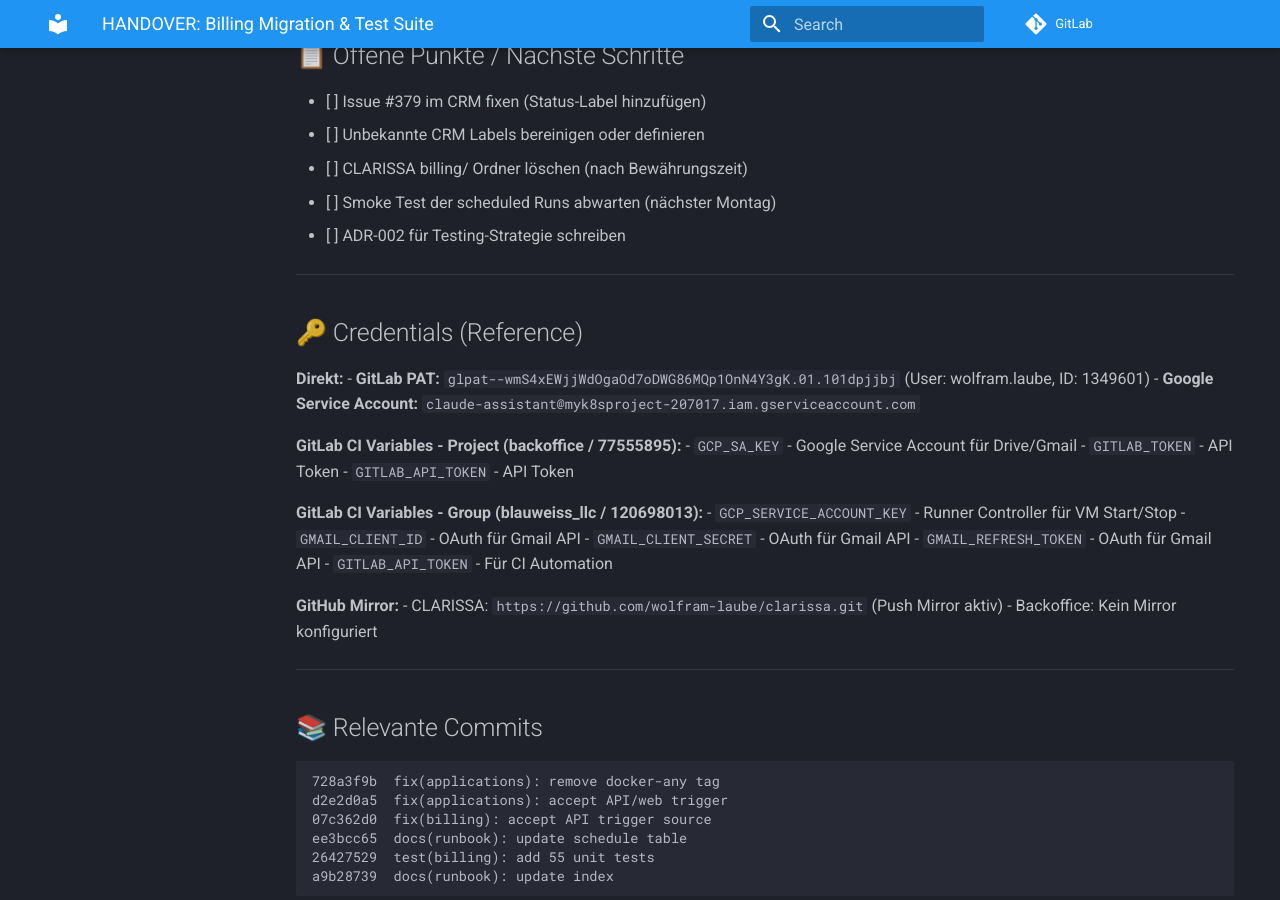
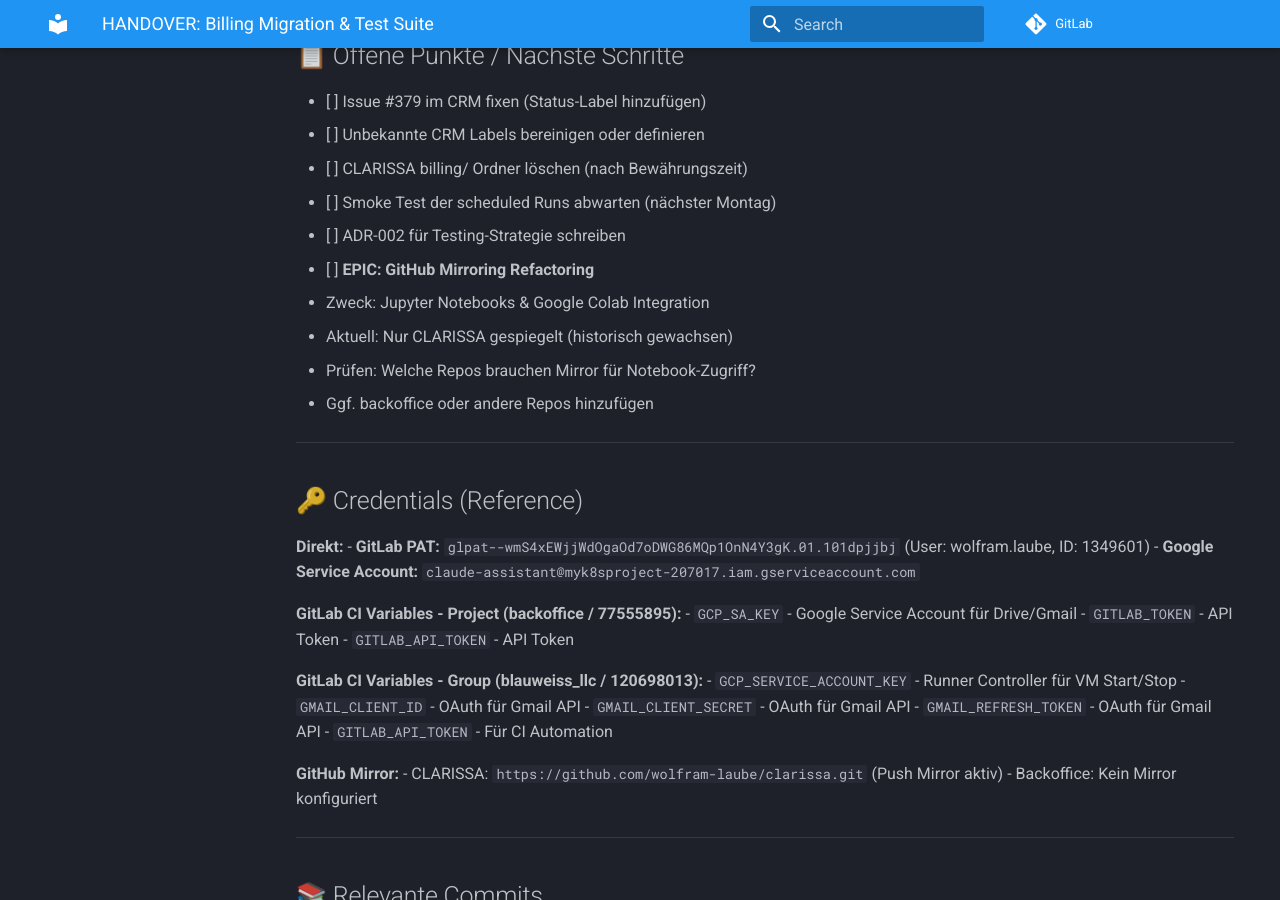
Before and after one commit to wolfram-laube/backoffice, an MkDocs documentation site: the page built from docs/handover/HANDOVER_BILLING_TESTS_04_02_2026.md, in a window 1280 px wide and 900 px high, scrolled down 2600 px. Built offline with MkDocs 1.6.1 and Material for MkDocs 9.7.7, drawn with Linux system fonts in a browser that asks for light colours; comment, search, counter and statistics services are not loaded.

Commit message:
docs(handover): add GitHub Mirroring epic for Colab integration

```diff
--- a/docs/handover/HANDOVER_BILLING_TESTS_04_02_2026.md
+++ b/docs/handover/HANDOVER_BILLING_TESTS_04_02_2026.md
@@ -113,6 +113,11 @@
 - [ ] CLARISSA billing/ Ordner löschen (nach Bewährungszeit)
 - [ ] Smoke Test der scheduled Runs abwarten (nächster Montag)
 - [ ] ADR-002 für Testing-Strategie schreiben
+- [ ] **EPIC: GitHub Mirroring Refactoring**
+  - Zweck: Jupyter Notebooks & Google Colab Integration
+  - Aktuell: Nur CLARISSA gespiegelt (historisch gewachsen)
+  - Prüfen: Welche Repos brauchen Mirror für Notebook-Zugriff?
+  - Ggf. backoffice oder andere Repos hinzufügen
 
 ---
 
```
